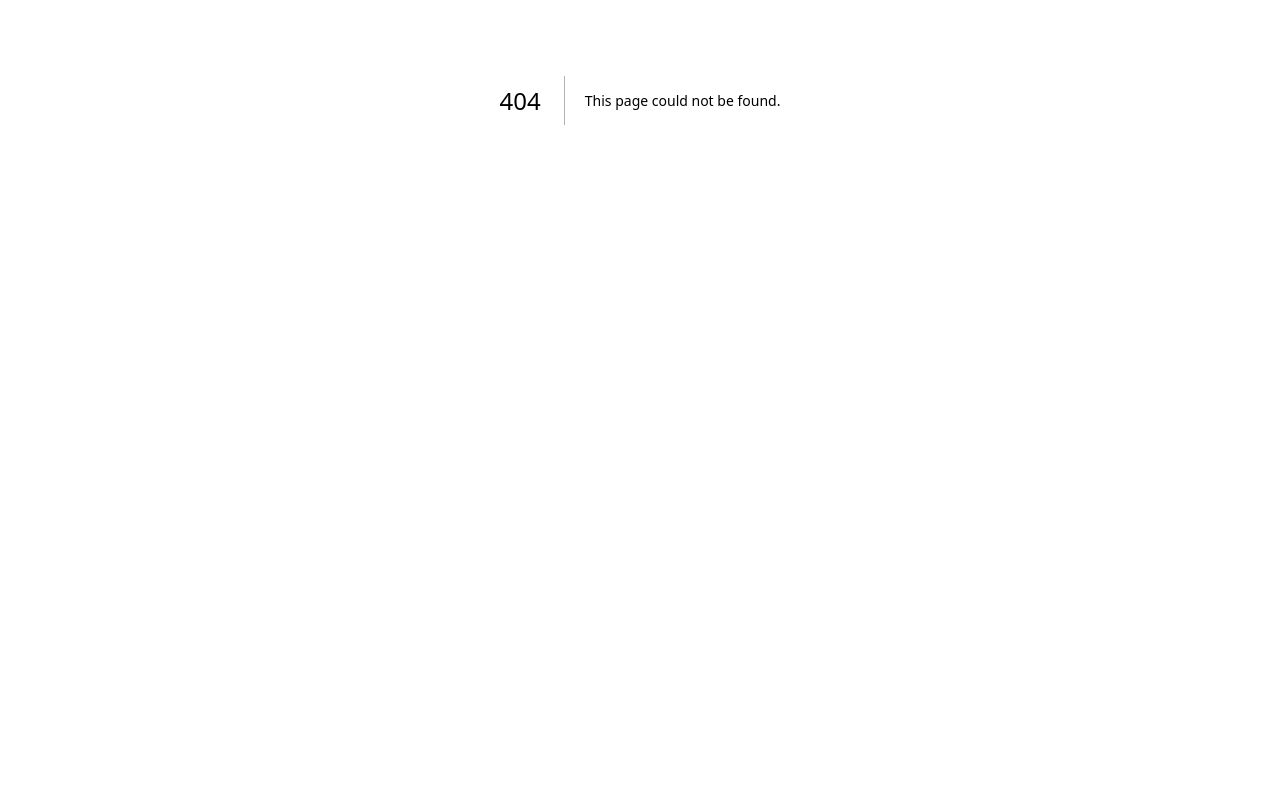
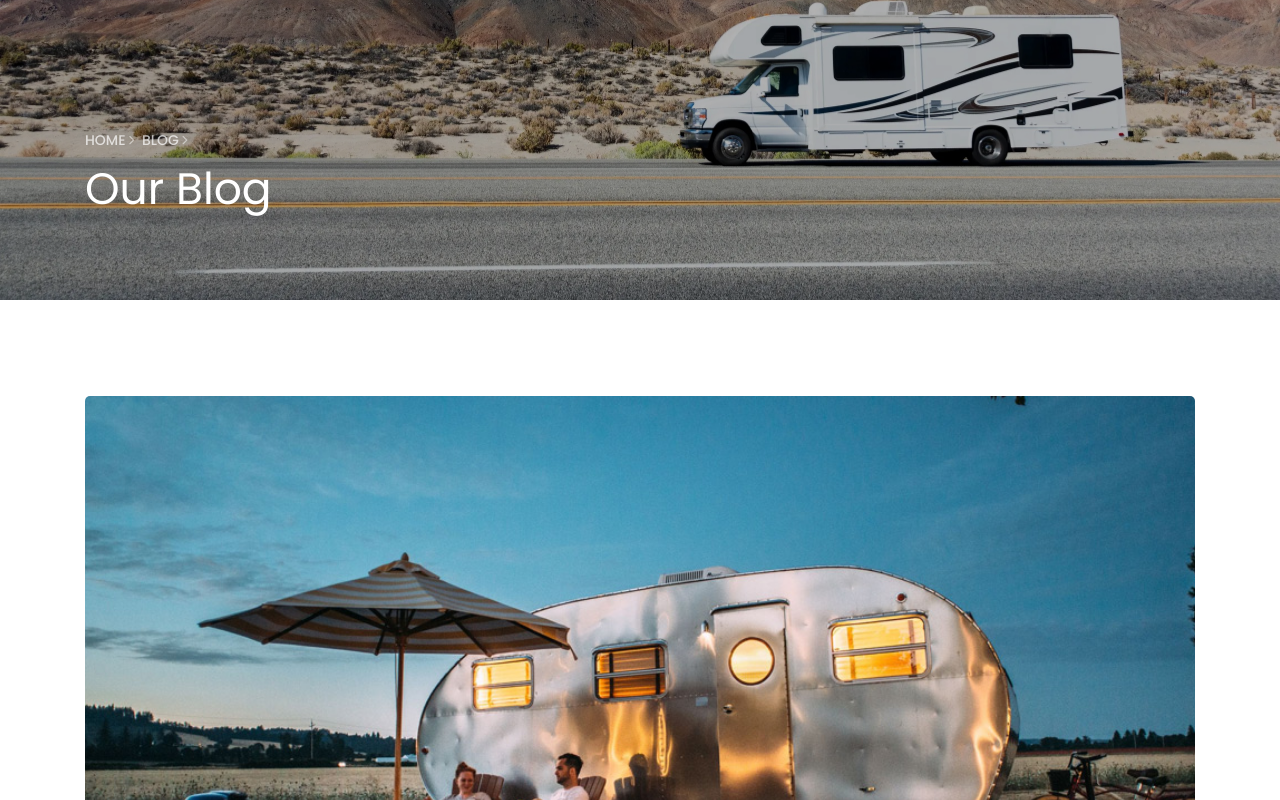
Before and after one commit to codebeast0420/car-rental-zepbo, a Next.js app: page /blog in a window 1280 px wide. Before the commit this address had no page. Shown: the part 300-1100 px from the top of the page. Before the commit the page ends 800 px from the top, so only its background shows below. Built offline with nearby package versions, Linux system fonts and the light colour scheme.

Commit message:
create blog page version 1

```diff
--- a/pages/about.tsx
+++ b/pages/about.tsx
@@ -43,7 +43,6 @@ const About: FC = () => {
 					<div className="row justify-content-end">
 						<div className="col-md-6 heading-section heading-section-white">
 							<h2 className="mb-3">We are Here for your Joy</h2>
-							{/* <a href="#" className="btn btn-primary btn-lg">Become A Driver</a> */}
 						</div>
 					</div>
 				</div>
--- /dev/null
+++ b/pages/blog.tsx
@@ -0,0 +1,79 @@
+import BlogPagination from "@/src/components/blog/blogPagination";
+import BlogTheme from "@/src/components/blog/blogTheme";
+import ExtendBlogItem from "@/src/components/blog/extendBlogItem";
+import Footer from "@/src/components/global/footer";
+import MainImage from "@/src/components/global/mainImage";
+import MainTheme from "@/src/components/global/mainTheme";
+import Navbar from "@/src/components/global/navbar";
+import React, { FC } from "react";
+
+const Blog: FC = () => {
+	return (
+		<MainTheme>
+			<MainImage title="Our Blog" current="Blog" img="images/blog-main.jpg" />
+			<Navbar current={5} />
+			<BlogTheme>
+				<div className="row d-flex justify-content-center">
+					<ExtendBlogItem
+						title="Why Lead Generation is Key for Business Growth"
+						subscriber="Admin"
+						commits={3}
+						date="Oct. 29, 2019"
+						img="images/image_1.jpg"
+						description="A small river named Duden flows by their place and supplies it with the necessary regelialia. It is a paradisematic country, in which roasted parts of sentences fly into your mouth."
+						link="#"
+					/>
+					<ExtendBlogItem
+						title="Why Lead Generation is Key for Business Growth"
+						subscriber="Admin"
+						commits={3}
+						date="Oct. 29, 2019"
+						img="images/image_1.jpg"
+						description="A small river named Duden flows by their place and supplies it with the necessary regelialia. It is a paradisematic country, in which roasted parts of sentences fly into your mouth."
+						link="#"
+					/>
+					<ExtendBlogItem
+						title="Why Lead Generation is Key for Business Growth"
+						subscriber="Admin"
+						commits={3}
+						date="Oct. 29, 2019"
+						img="images/image_1.jpg"
+						description="A small river named Duden flows by their place and supplies it with the necessary regelialia. It is a paradisematic country, in which roasted parts of sentences fly into your mouth."
+						link="#"
+					/>
+					<ExtendBlogItem
+						title="Why Lead Generation is Key for Business Growth"
+						subscriber="Admin"
+						commits={3}
+						date="Oct. 29, 2019"
+						img="images/image_1.jpg"
+						description="A small river named Duden flows by their place and supplies it with the necessary regelialia. It is a paradisematic country, in which roasted parts of sentences fly into your mouth."
+						link="#"
+					/>
+					<ExtendBlogItem
+						title="Why Lead Generation is Key for Business Growth"
+						subscriber="Admin"
+						commits={3}
+						date="Oct. 29, 2019"
+						img="images/image_1.jpg"
+						description="A small river named Duden flows by their place and supplies it with the necessary regelialia. It is a paradisematic country, in which roasted parts of sentences fly into your mouth."
+						link="#"
+					/>
+					<ExtendBlogItem
+						title="Why Lead Generation is Key for Business Growth"
+						subscriber="Admin"
+						commits={3}
+						date="Oct. 29, 2019"
+						img="images/image_1.jpg"
+						description="A small river named Duden flows by their place and supplies it with the necessary regelialia. It is a paradisematic country, in which roasted parts of sentences fly into your mouth."
+						link="#"
+					/>
+				</div>
+				<BlogPagination />
+			</BlogTheme>
+			<Footer />
+		</MainTheme>
+	)
+}
+
+export default Blog;
--- /dev/null
+++ b/src/components/blog/blogPagination.tsx
@@ -0,0 +1,23 @@
+import React, { FC } from "react";
+
+const BlogPagination: FC = () => {
+	return (
+		<div className="row mt-5">
+			<div className="col text-center">
+				<div className="block-27">
+					<ul>
+						<li><a href="#">&lt;</a></li>
+						<li className="active"><span>1</span></li>
+						<li><a href="#">2</a></li>
+						<li><a href="#">3</a></li>
+						<li><a href="#">4</a></li>
+						<li><a href="#">5</a></li>
+						<li><a href="#">&gt;</a></li>
+					</ul>
+				</div>
+			</div>
+		</div>
+	)
+}
+
+export default BlogPagination;
--- /dev/null
+++ b/src/components/blog/blogTheme.tsx
@@ -0,0 +1,14 @@
+import React, { FC } from "react";
+import { HasChildren } from "@/src/type";
+
+const BlogTheme: FC<HasChildren> = (props) => {
+	return (
+		<section className="ftco-section">
+			<div className="container">
+				{props.children}
+			</div>
+		</section>
+	)
+}
+
+export default BlogTheme;
--- /dev/null
+++ b/src/components/blog/extendBlogItem.tsx
@@ -0,0 +1,26 @@
+import React, { FC } from "react";
+import { BlogItemType } from "@/src/type";
+import Link from "next/link";
+
+const ExtendBlogItem: FC<BlogItemType> = (props) => {
+	return (
+		<div className="col-md-12 text-center d-flex">
+			<div className="blog-entry justify-content-end mb-md-5">
+				<a href="blog-single.html" className="block-20 img" style={{ backgroundImage: `url(${props.img})` }}>
+				</a>
+				<div className="text px-md-5 pt-4">
+					<div className="meta mb-3">
+						<div><a href="#">{props.date}</a></div>
+						<div><a href="#">{props.subscriber}</a></div>
+						<div><a href="#" className="meta-chat"><span className="icon-chat"></span> {props.commits}</a></div>
+					</div>
+					<h3 className="heading mt-2"><a href="#">{props.title}</a></h3>
+					<p>{props.description}</p>
+					<p><Link href={props.link ? props.link : "#"} className="btn btn-primary">Continue <span className="icon-long-arrow-right"></span></Link></p>
+				</div>
+			</div>
+		</div>
+	)
+}
+
+export default ExtendBlogItem;
--- a/src/components/global/navbar.tsx
+++ b/src/components/global/navbar.tsx
@@ -19,7 +19,7 @@ const Navbar: FC<NavbarType> = (props) => {
 						<li className={props.current == 2 ? "nav-item active" : "nav-item"}><Link href="/about" className="nav-link">About</Link></li>
 						<li className={props.current == 3 ? "nav-item active" : "nav-item"}><Link href="#" className="nav-link">Services</Link></li>
 						<li className={props.current == 4 ? "nav-item active" : "nav-item"}><Link href="#" className="nav-link">Inventories</Link></li>
-						<li className={props.current == 5 ? "nav-item active" : "nav-item"}><Link href="#" className="nav-link">Blog</Link></li>
+						<li className={props.current == 5 ? "nav-item active" : "nav-item"}><Link href="/blog" className="nav-link">Blog</Link></li>
 						<li className={props.current == 6 ? "nav-item active" : "nav-item"}><Link href="/contact" className="nav-link">Contact</Link></li>
 					</ul>
 				</div>
```
Also changed, not shown: src/type/index.tsx (+7 -4 lines), public/css/style.css, public/images/blog-main.jpg (added).
